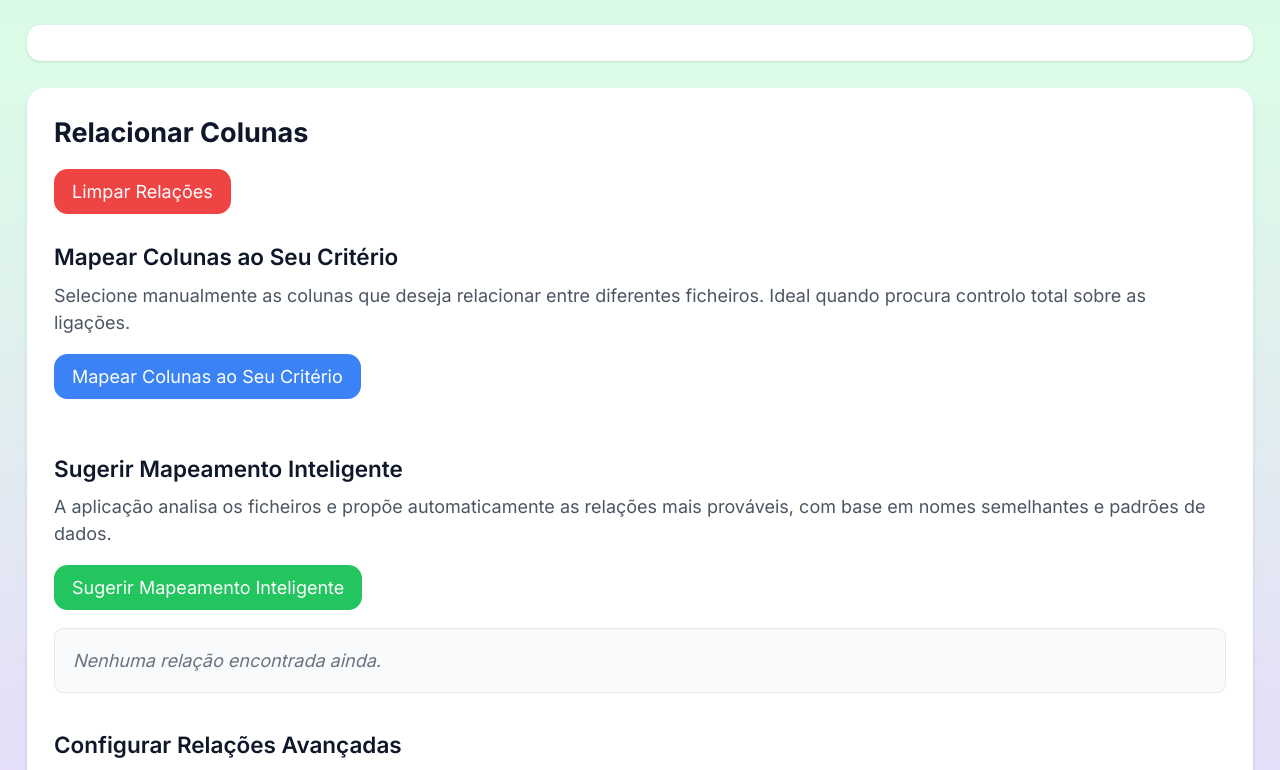
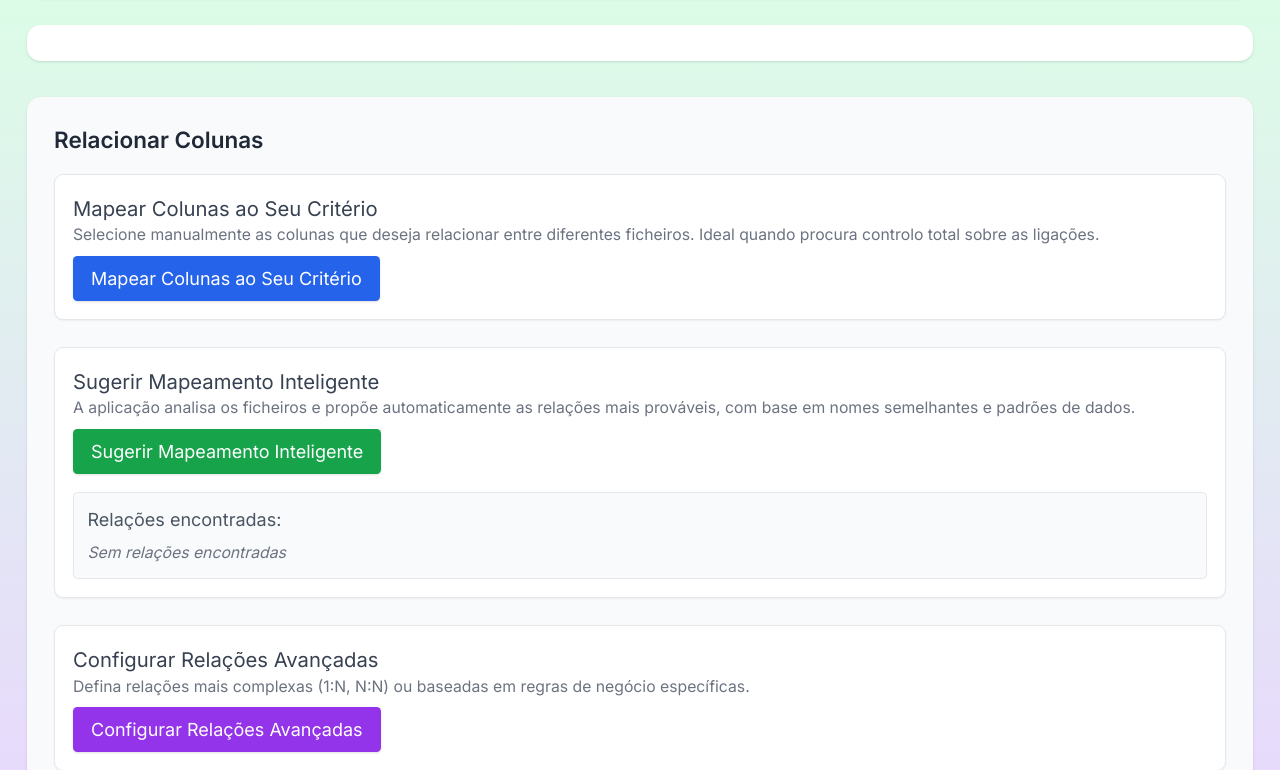
Before and after one commit to klinos3/klinos-App, a React (Create React App) app: page / in a window 1280 px wide. Shown: the part 890-1660 px from the top of the page. Built offline with nearby package versions, Linux system fonts and the light colour scheme.

Commit message:
update colunas

```diff
--- a/src/App.jsx
+++ b/src/App.jsx
@@ -15,6 +15,19 @@ const App = () => {
   const [selectedColA, setSelectedColA] = useState("");
   const [selectedColB, setSelectedColB] = useState("");
   const [relationType, setRelationType] = useState("");
+
+const [showManualMapping, setShowManualMapping] = useState(false);
+const [showAdvancedConfig, setShowAdvancedConfig] = useState(false);
+
+
+  const handleAutoRelate = () => {
+  // Exemplo simplificado de agrupamento
+  const mockRelations = [
+    "Products.csv ↔ Sales.csv ↔ Stores.pdf: StoreKey",
+    "Employees.pdf ↔ Payroll.xlsx: EmployeeID"
+  ];
+  setRelations(mockRelations);
+};
 
   const [filesData, setFilesData] = useState([]);
   const [uploadMessage, setUploadMessage] = useState("Nenhum ficheiro selecionado");
@@ -305,183 +318,105 @@ const App = () => {
       </div>
 
 {/* ===================== RELACIONAR COLUNAS ===================== */}
-<div className="bg-white p-6 rounded-2xl shadow-md mb-8">
-  <h2 className="text-2xl font-bold mb-4">Relacionar Colunas</h2>
+{/* Secção Relacionar Colunas */}
+<section className="mt-8 p-6 bg-gray-50 rounded-xl shadow">
+  <h2 className="text-xl font-semibold mb-4 text-gray-800">Relacionar Colunas</h2>
 
-  {/* Botão para limpar relações */}
-  <button
-    onClick={() => setRelations([])}
-    className="bg-red-500 hover:bg-red-600 text-white px-4 py-2 rounded-xl mb-6"
-  >
-    Limpar Relações
-  </button>
-
-  {/* ===================== BLOCO 1 – MAPEAMENTO MANUAL ===================== */}
-  <div className="mb-8">
-    <h3 className="text-xl font-semibold mb-2">Mapear Colunas ao Seu Critério</h3>
-    <p className="text-gray-600 mb-4">
+  {/* Bloco 1 - Mapeamento Manual */}
+  <div className="mb-6 p-4 bg-white border rounded-lg shadow-sm">
+    <h3 className="text-lg font-medium text-gray-700">Mapear Colunas ao Seu Critério</h3>
+    <p className="text-sm text-gray-500 mb-2">
       Selecione manualmente as colunas que deseja relacionar entre diferentes ficheiros.
       Ideal quando procura controlo total sobre as ligações.
     </p>
-
     <button
-      onClick={() => setShowManual(prev => !prev)}
-      className="bg-blue-500 hover:bg-blue-600 text-white px-4 py-2 rounded-xl mb-4"
+      onClick={() => setShowManualMapping(!showManualMapping)}
+      className="px-4 py-2 bg-blue-600 text-white rounded shadow hover:bg-blue-700"
     >
       Mapear Colunas ao Seu Critério
     </button>
 
-    {showManual && (
-      <div className="bg-gray-50 p-4 rounded-lg border border-gray-200">
-        {Object.keys(files).length < 2 ? (
-          <p className="text-gray-500 italic">Carregue pelo menos 2 ficheiros para mapear manualmente.</p>
-        ) : (
-          <div className="space-y-4">
-            <div className="flex gap-4">
-              <select
-                className="border p-2 rounded"
-                onChange={(e) => setSelectedFileA(e.target.value)}
-                value={selectedFileA}
-              >
-                <option value="">Escolha Ficheiro A</option>
-                {Object.keys(files).map(f => <option key={f} value={f}>{f}</option>)}
-              </select>
-              <select
-                className="border p-2 rounded"
-                onChange={(e) => setSelectedFileB(e.target.value)}
-                value={selectedFileB}
-              >
-                <option value="">Escolha Ficheiro B</option>
-                {Object.keys(files).map(f => <option key={f} value={f}>{f}</option>)}
-              </select>
+    {showManualMapping && (
+      <div className="mt-4 p-3 border rounded bg-gray-50">
+        {Object.keys(files).map((fileName, idx) => (
+          <div key={idx} className="mb-4">
+            <h4 className="font-medium text-gray-600">{fileName}</h4>
+            <div className="flex flex-col gap-2">
+              {files[fileName].columns &&
+                files[fileName].columns.map((col, i) => (
+                  <div key={i} className="flex items-center gap-2">
+                    <input type="checkbox" id={`${fileName}-${col}`} />
+                    <label htmlFor={`${fileName}-${col}`} className="text-sm">
+                      {col}
+                    </label>
+                  </div>
+                ))}
             </div>
-
-            {selectedFileA && selectedFileB && (
-              <div className="flex gap-4">
-                <select
-                  className="border p-2 rounded"
-                  onChange={(e) => setSelectedColA(e.target.value)}
-                  value={selectedColA}
-                >
-                  <option value="">Coluna em {selectedFileA}</option>
-                  {files[selectedFileA].columns.map(c => <option key={c} value={c}>{c}</option>)}
-                </select>
-
-                <select
-                  className="border p-2 rounded"
-                  onChange={(e) => setSelectedColB(e.target.value)}
-                  value={selectedColB}
-                >
-                  <option value="">Coluna em {selectedFileB}</option>
-                  {files[selectedFileB].columns.map(c => <option key={c} value={c}>{c}</option>)}
-                </select>
-
-                <button
-                  onClick={() => {
-                    if (selectedColA && selectedColB) {
-                      setRelations(prev => [...prev, { fileA: selectedFileA, colA: selectedColA, fileB: selectedFileB, colB: selectedColB }]);
-                      setSelectedColA(""); setSelectedColB("");
-                    }
-                  }}
-                  className="bg-green-500 hover:bg-green-600 text-white px-3 py-2 rounded"
-                >
-                  Adicionar Relação
-                </button>
-              </div>
-            )}
           </div>
-        )}
+        ))}
       </div>
     )}
   </div>
 
-  {/* ===================== BLOCO 2 – MAPEAMENTO AUTOMÁTICO ===================== */}
-  <div className="mb-8">
-    <h3 className="text-xl font-semibold mb-2">Sugerir Mapeamento Inteligente</h3>
-    <p className="text-gray-600 mb-4">
+  {/* Bloco 2 - Mapeamento Inteligente */}
+  <div className="mb-6 p-4 bg-white border rounded-lg shadow-sm">
+    <h3 className="text-lg font-medium text-gray-700">Sugerir Mapeamento Inteligente</h3>
+    <p className="text-sm text-gray-500 mb-2">
       A aplicação analisa os ficheiros e propõe automaticamente as relações mais prováveis,
       com base em nomes semelhantes e padrões de dados.
     </p>
-
     <button
-      onClick={() => {
-        const suggestions = [];
-        const fileNames = Object.keys(files);
-        for (let i = 0; i < fileNames.length; i++) {
-          for (let j = i + 1; j < fileNames.length; j++) {
-            const fA = fileNames[i];
-            const fB = fileNames[j];
-            files[fA].columns.forEach(colA => {
-              if (files[fB].columns.includes(colA)) {
-                suggestions.push({ fileA: fA, colA, fileB: fB, colB: colA });
-              }
-            });
-          }
-        }
-        setRelations(prev => [...prev, ...suggestions]);
-      }}
-      className="bg-green-500 hover:bg-green-600 text-white px-4 py-2 rounded-xl mb-4"
+      onClick={handleAutoRelate}
+      className="px-4 py-2 bg-green-600 text-white rounded shadow hover:bg-green-700"
     >
       Sugerir Mapeamento Inteligente
     </button>
 
-    <div className="bg-gray-50 p-4 rounded-lg border border-gray-200">
-      {relations.length === 0 ? (
-        <p className="text-gray-500 italic">Nenhuma relação encontrada ainda.</p>
-      ) : (
-        <ul className="list-disc list-inside text-gray-700">
-          {relations.map((r, idx) => (
-            <li key={idx}>
-              {r.fileA} ({r.colA}) ↔ {r.fileB} ({r.colB})
-            </li>
+    {/* Mostrar relações simplificadas */}
+    <div className="mt-4 p-3 border rounded bg-gray-50">
+      <h4 className="font-medium text-gray-600 mb-2">Relações encontradas:</h4>
+      {relations.length > 0 ? (
+        <ul className="list-disc list-inside text-sm text-gray-700">
+          {relations.map((rel, idx) => (
+            <li key={idx}>{rel}</li>
           ))}
         </ul>
+      ) : (
+        <p className="text-sm text-gray-500 italic">Sem relações encontradas</p>
       )}
     </div>
   </div>
 
-  {/* ===================== BLOCO 3 – RELAÇÕES AVANÇADAS ===================== */}
-  <div>
-    <h3 className="text-xl font-semibold mb-2">Configurar Relações Avançadas</h3>
-    <p className="text-gray-600 mb-4">
+  {/* Bloco 3 - Configuração Avançada */}
+  <div className="p-4 bg-white border rounded-lg shadow-sm">
+    <h3 className="text-lg font-medium text-gray-700">Configurar Relações Avançadas</h3>
+    <p className="text-sm text-gray-500 mb-2">
       Defina relações mais complexas (1:N, N:N) ou baseadas em regras de negócio específicas.
     </p>
-
     <button
-      onClick={() => setShowAdvanced(prev => !prev)}
-      className="bg-purple-500 hover:bg-purple-600 text-white px-4 py-2 rounded-xl mb-4"
+      onClick={() => setShowAdvancedConfig(!showAdvancedConfig)}
+      className="px-4 py-2 bg-purple-600 text-white rounded shadow hover:bg-purple-700"
     >
       Configurar Relações Avançadas
     </button>
 
-    {showAdvanced && (
-      <div className="bg-gray-50 p-4 rounded-lg border border-gray-200 space-y-4">
-        <select
-          className="border p-2 rounded"
-          onChange={(e) => setRelationType(e.target.value)}
-          value={relationType}
-        >
-          <option value="">Escolha tipo de relação</option>
-          <option value="1-1">Um para Um (1:1)</option>
-          <option value="1-N">Um para Muitos (1:N)</option>
-          <option value="N-N">Muitos para Muitos (N:N)</option>
+    {showAdvancedConfig && (
+      <div className="mt-4 p-3 border rounded bg-gray-50">
+        <p className="text-sm text-gray-600 mb-2">Selecione o tipo de relação:</p>
+        <select className="border rounded px-2 py-1 text-sm">
+          <option>Um para Muitos (1:N)</option>
+          <option>Muitos para Muitos (N:N)</option>
         </select>
-
         <button
-          onClick={() => {
-            if (relationType) {
-              setRelations(prev => [...prev, { type: relationType, custom: true }]);
-              setRelationType("");
-            }
-          }}
-          className="bg-indigo-500 hover:bg-indigo-600 text-white px-4 py-2 rounded"
+          className="mt-3 px-3 py-1 bg-purple-500 text-white rounded hover:bg-purple-600 text-sm"
         >
           Guardar Relação Avançada
         </button>
       </div>
     )}
   </div>
-</div>
+</section>
+
 
 
       {/* Botão Serviços */}
```
